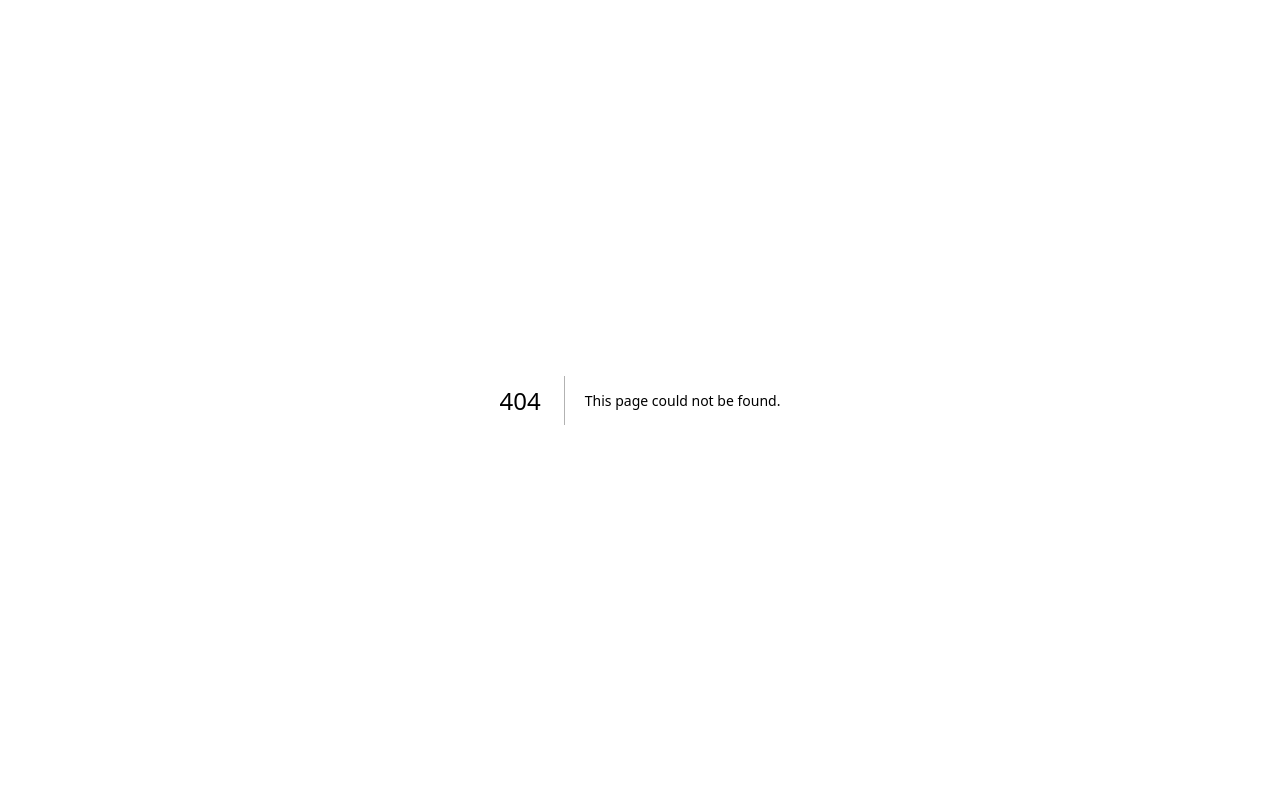
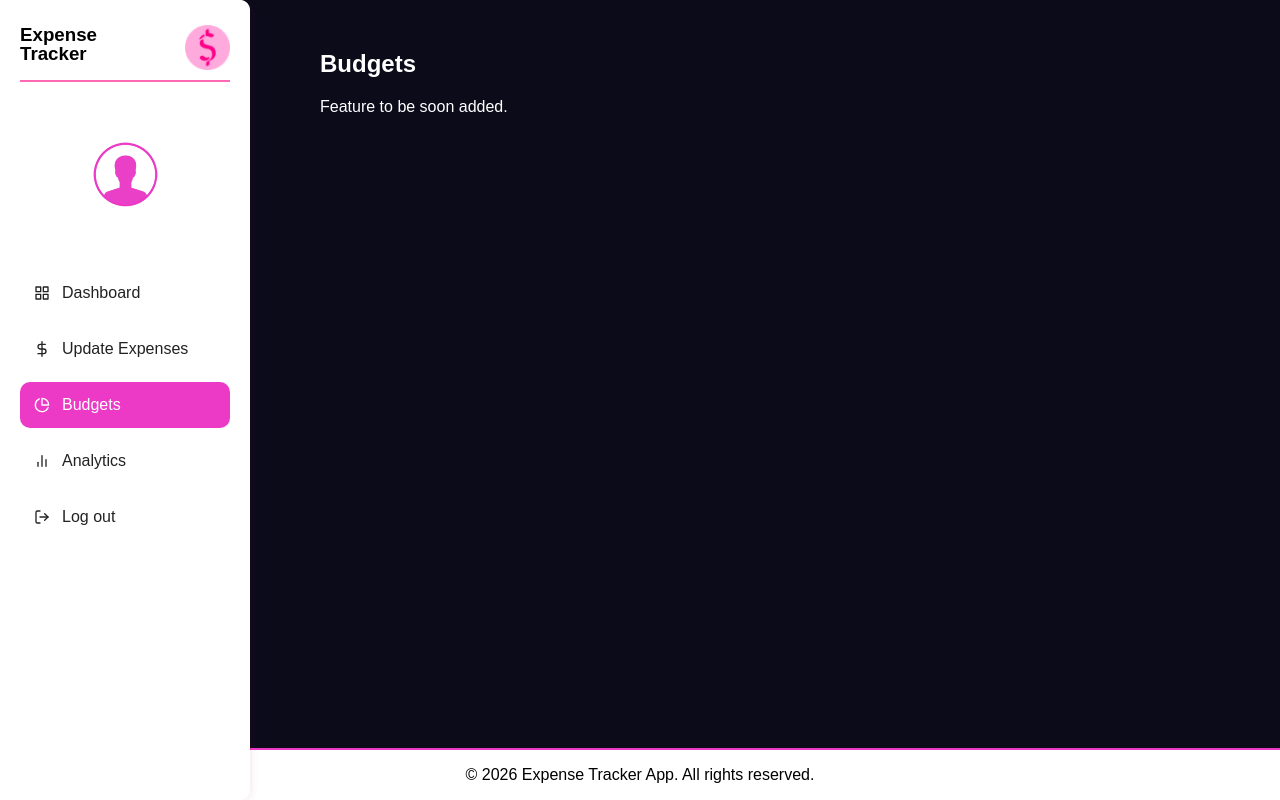
Before and after one commit to adeferanmi/Expense-Tracker, a Next.js app: page /budgets in a window 1280 px wide. Before the commit this address had no page. Built offline with nearby package versions, Linux system fonts and the light colour scheme.

Commit message:
Add new pages and update navbar navigation

```diff
--- a/app/(dashboard)/expenses/page.tsx
+++ b/app/(dashboard)/budgets/page.tsx
@@ -1,14 +1,14 @@
 "use client";
 import Navbar from "@/components/Navbar";
 
-export default function Expenses(){
+export default function Budgets(){
     return (
         <main>
-            <h2>View Your Expenses</h2>
+            <h2>Budgets</h2>
 
             <Navbar/>
 
-            <p>No expenses added here yet.</p>
+            <p>Feature to be soon added.</p>
         </main>
     );
 }
--- a/app/(dashboard)/add-expense/page.tsx
+++ b/app/(dashboard)/update-expenses/page.tsx
@@ -4,11 +4,11 @@ import Navbar from "@/components/Navbar";
 export default function AddExpense(){
     return(
         <main>
-            <h2>Add Expenses</h2>
+            <h2>Update Expenses</h2>
 
             <Navbar/>
 
-            <p>Form to add the expenses to be added later.</p>
+            <p>Form to add/delete the expenses to be added later.</p>
         </main>
     );
 }
--- a/app/globals.css
+++ b/app/globals.css
@@ -231,9 +231,9 @@ body {
 .logo-section {
   display: flex;
   align-items: center;
-  gap: 10px;
+  gap: 5px;
   border-bottom: 2px solid hotpink;
-  padding-bottom: 15px;
+  padding-bottom: 10px;
 }
 
 .nav-logo {
@@ -264,8 +264,8 @@ h3.nav-text{
 }
 
 .profile-img {
-  width: 80px;
-  height: 80px;
+  width: 65px;
+  height: 65px;
   border-radius: 50%;
   margin-top: 60px;
 }
--- a/app/page.tsx
+++ b/app/page.tsx
@@ -1,5 +1,5 @@
 import { redirect } from "next/navigation";
 
 export default function Home() {
-  redirect("/login");
+  redirect("(/login");
 }
--- a/components/Navbar.tsx
+++ b/components/Navbar.tsx
@@ -9,6 +9,10 @@ import {
   FiDollarSign,
   FiLogOut,
   FiPlus,
+  FiEdit,
+  FiPieChart,
+  FiBarChart2,
+  FiBarChart,
 } from "react-icons/fi";
 
 export default function Navbar() {
@@ -51,23 +55,33 @@ export default function Navbar() {
         </Link>
 
         <Link
-          href="/add-expense"
+          href="/update-expenses"
           className={`sidebar-link ${
-            pathname === "/add-expense" ? "active" : ""
+            pathname === "/update-expenses" ? "active" : ""
           }`}
         >
           <FiDollarSign />
-          <span>Add/Delete Expenses</span>
+          <span>Update Expenses</span>
         </Link>
 
         <Link
-          href="/expenses"
+          href="/budgets"
           className={`sidebar-link ${
-            pathname === "/expenses" ? "active" : ""
+            pathname === "/budgets" ? "active" : ""
           }`}
         >
-          <FiPlus />
-          <span>View Expenses</span>
+          <FiPieChart/>
+          <span>Budgets</span>
+        </Link>
+
+        <Link
+          href="/analytics"
+          className={`sidebar-link ${
+            pathname === "/analytics" ? "active" : ""
+          }`}
+        >
+          <FiBarChart2/>
+          <span>Analytics</span>
         </Link>
 
         <Link
```
Also changed, not shown: app/(dashboard)/analytics/page.tsx (added, +14 -0 lines).
